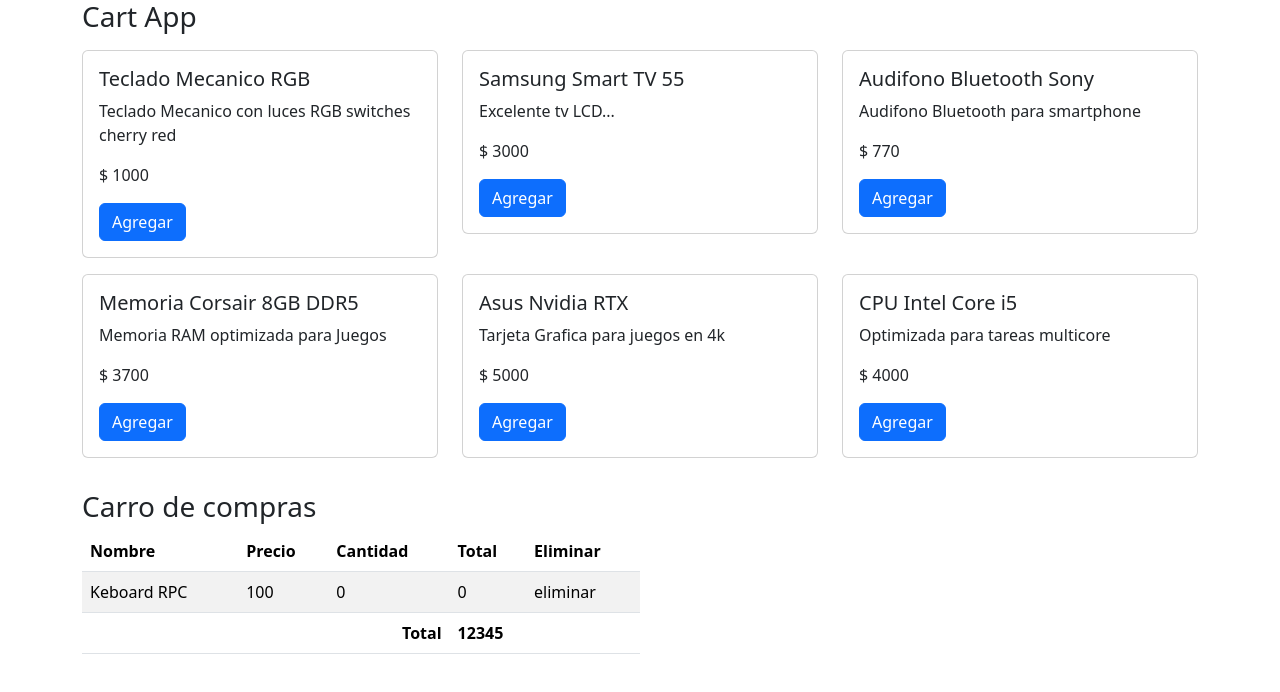
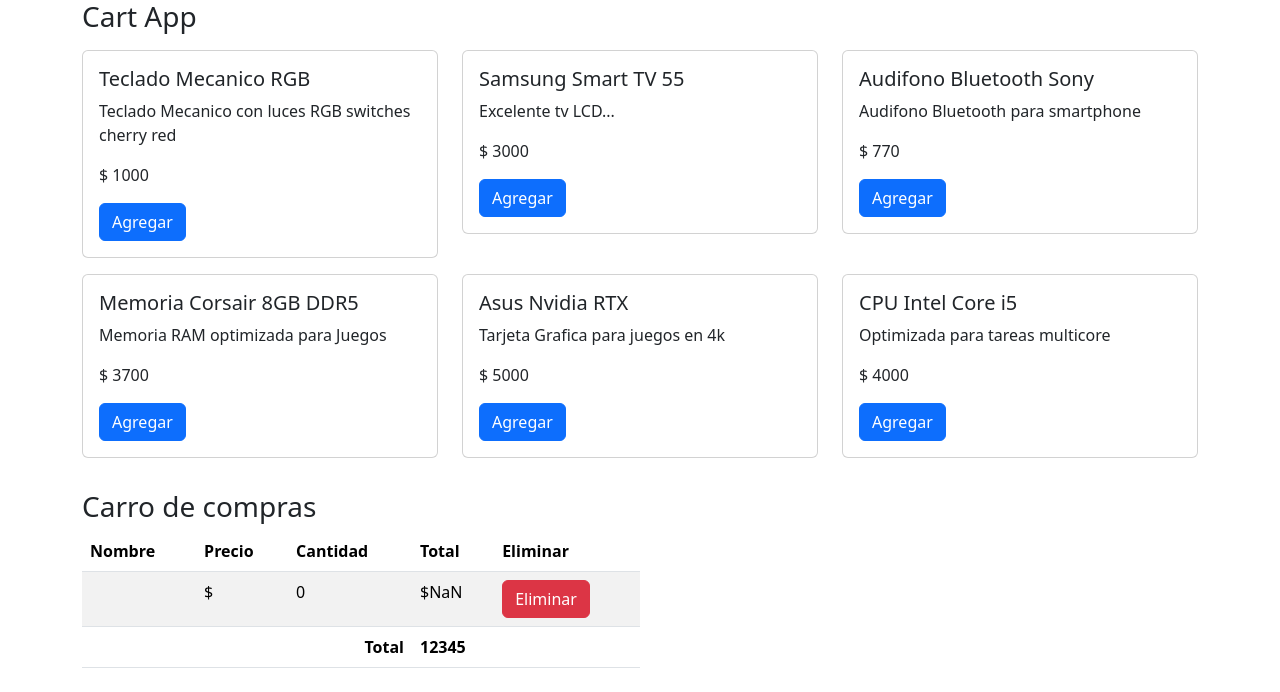
Before and after one commit to LokeshPereiro/React-SpringBoot3, a React (Vite) app in the folder CartApp/: page / in a window 1280 px wide. Shown: the top 692 px of the page. Built offline with nearby package versions, Linux system fonts and the light colour scheme.

Commit message:
showing hinde invoice

```diff
--- a/CartApp/src/CartApp.jsx
+++ b/CartApp/src/CartApp.jsx
@@ -5,10 +5,10 @@
 const initialCartItems = [
   {
     product: {
-      id: 1,
-      name: "Keboard RPC",
-      description: "Lorem de los lorem ..",
-      price: 100,
+      //   id: 1,
+      //   name: "Keboard RPC",
+      //   description: "Lorem de los lorem ..",
+      //   price: 100,
     },
     quantity: 0,
     total: 0,
@@ -19,26 +19,52 @@
   const [cartItems, setCartItems] = useState(initialCartItems);
   const handleProductCard = (product) => {
     // console.log(product);
+    const wishedItem = cartItems.find((i) => i.product.id === product.id);
+    if (wishedItem) {
+      //   setCartItems([
+      //     ...cartItems.filter((i) => i.product.id !== product.id),
+      //     {
+      //       product,
+      //       quantity: wishedItem.quantity + 1,
+      //     },
+      //   ]);
+      setCartItems(
+        cartItems.map((i) => {
+          if (i.product.id === product.id) {
+            i.quantity++;
+          }
+          return i;
+        })
+      );
+    } else {
       setCartItems([
         ...cartItems,
         {
           product,
           quantity: 1,
-        total: product.price * 1,
         },
       ]);
+    }
   };
-  //   console.log(cartItems);
+
+  const handleDeleteProduct = (id) => {
+    setCartItems([...cartItems.filter((i) => i.product.id !== id)]);
+  };
+
   return (
     <>
       <div className="container">
         <h3>Cart App</h3>
+        <CatalogView handlerAdd={handleProductCard} />
 
-        <CatalogView handler={handleProductCard} />
-
+        {cartItems.length <= 0 || (
           <div className="my-4 w-50">
-          <CartView cartItems={cartItems} />
+            <CartView
+              cartItems={cartItems}
+              handlerDelete={handleDeleteProduct}
+            />
           </div>
+        )}
       </div>
     </>
   );
--- a/CartApp/src/components/CartView.jsx
+++ b/CartApp/src/components/CartView.jsx
@@ -1,4 +1,4 @@
-export const CartView = ({ cartItems }) => {
+export const CartView = ({ handlerDelete, cartItems }) => {
   return (
     <>
       <h3>Carro de compras</h3>
@@ -16,10 +16,12 @@
           {cartItems.map((item) => (
             <tr key={item.product.id}>
               <td>{item.product.name}</td>
-              <td>{item.product.price}</td>
+              <td>${item.product.price}</td>
               <td>{item.quantity}</td>
-              <td>{item.total}</td>
-              <td>eliminar</td>
+              <td>${item.quantity * item.product.price}</td>
+              <td onClick={() => handlerDelete(item.product.id)}>
+                <button className="btn btn-danger">Eliminar</button>
+              </td>
             </tr>
           ))}
         </tbody>
--- a/CartApp/src/components/CatalogView.jsx
+++ b/CartApp/src/components/CatalogView.jsx
@@ -2,7 +2,7 @@
 import { getProducts } from "../services/productService";
 import { ProductCardView } from "./ProductCardView";
 
-export const CatalogView = ({ handler }) => {
+export const CatalogView = ({ handlerAdd }) => {
   const [products, setProducts] = useState([]);
 
   useEffect(() => {
@@ -14,7 +14,7 @@
       <div className="row">
         {products.map((prod) => (
           <div className="col-4 my-2" key={prod.id}>
-            <ProductCardView {...prod} handler={handler} />
+            <ProductCardView {...prod} handler={handlerAdd} />
           </div>
         ))}
       </div>
```
Lines whose indentation alone changed are shown as unchanged.
